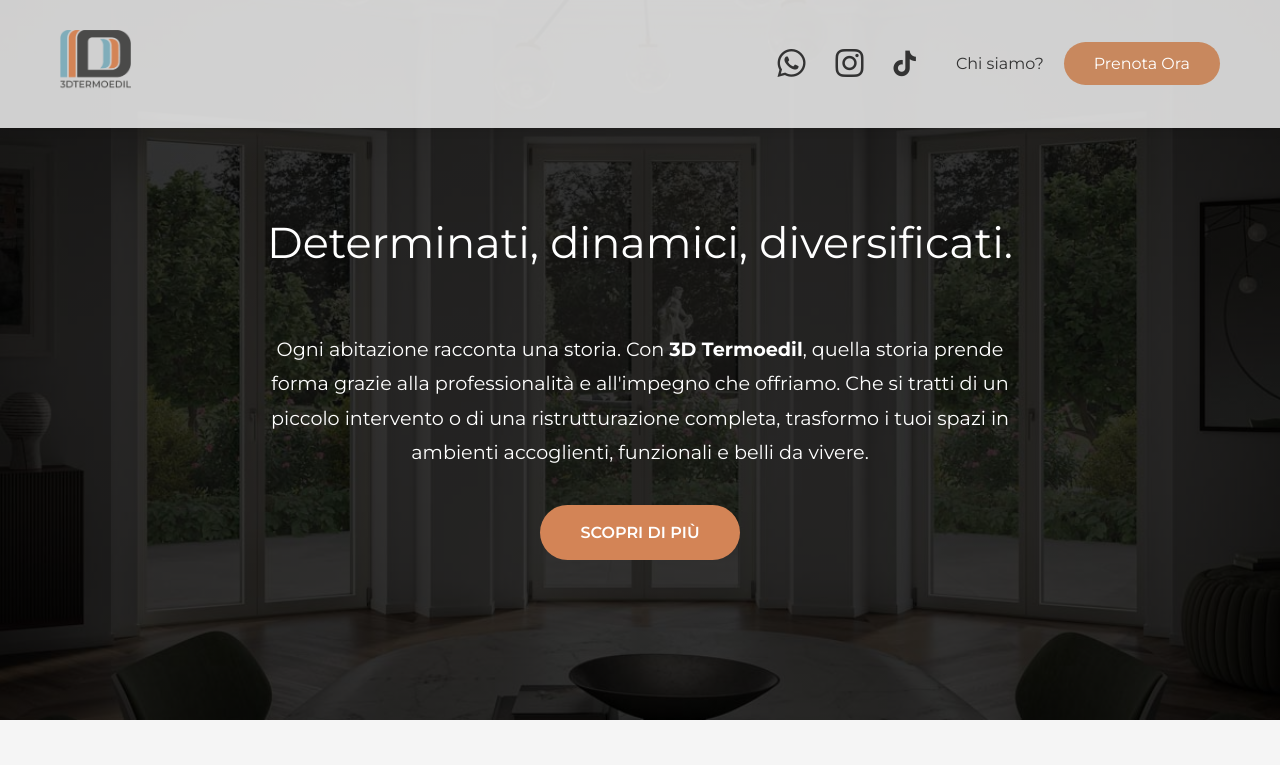
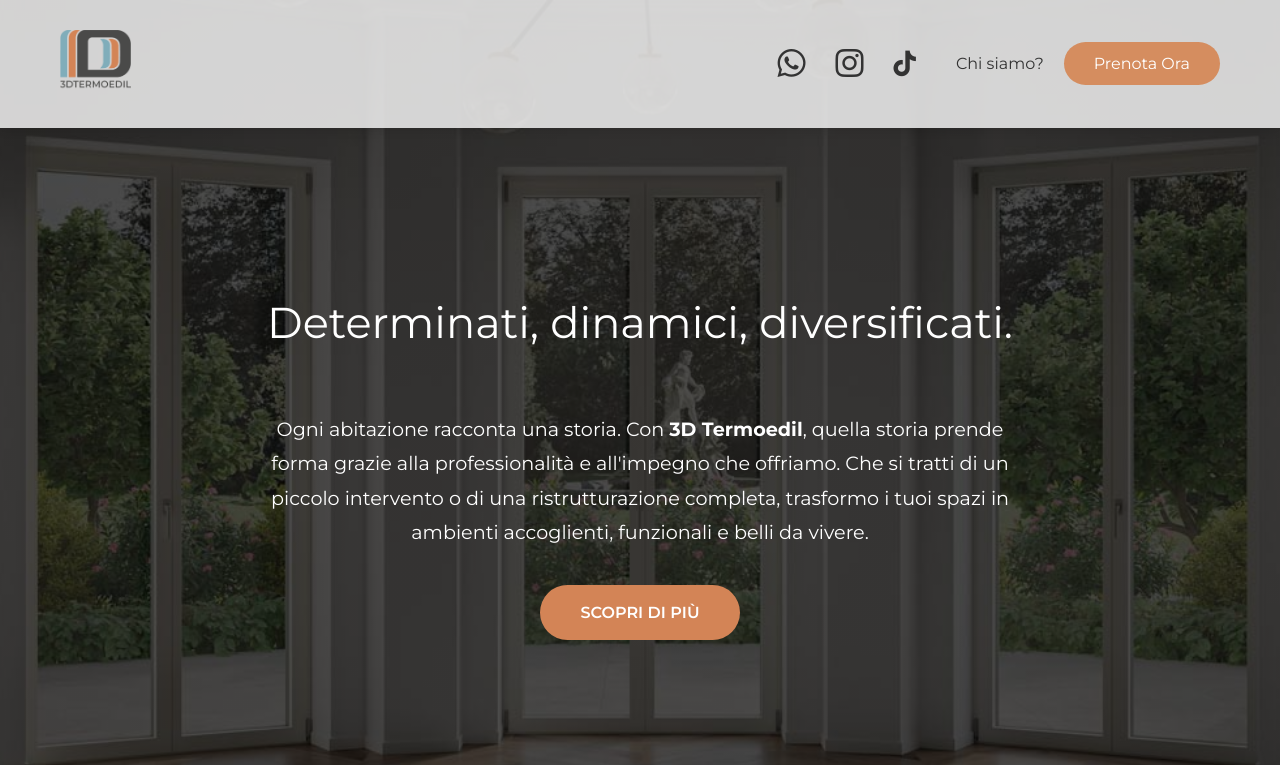
Before and after one commit to DevZexal/3dtermoedil, a plain HTML site: page 3dtermoedil/index.html in a window 1280 px wide. Shown: the top 765 px of the page. Drawn offline with Linux system fonts and the light colour scheme.

Commit message:
Fixed style

```diff
--- a/3dtermoedil/styles.css
+++ b/3dtermoedil/styles.css
@@ -99,7 +99,7 @@ body {
 
 /* Bottone Prenota */
 .btn-prenota {
-    background: #c8885e;
+    background: #d58d5f;
     color: #fff !important;
     padding: 12px 30px;
     border-radius: 30px;
@@ -107,7 +107,7 @@ body {
 }
 
 .btn-prenota:hover{
-    background: #b57246;
+    background: #e39b6c;
     transform: scale(5);
     box-shadow: 0 5px 15px rgba(217, 120, 71, 0.3);
 }
@@ -129,11 +129,11 @@ body {
 
 /* Hero Section */
 #hero {
-    min-height: 90vh;
+    min-height: 110vh;
     display: flex;
     align-items: center;
     justify-content: center;
-    background: linear-gradient(rgba(0,0,0,0.8), rgba(0,0,0,0.8)), url("images/Background2.jpg");
+    background: linear-gradient(rgba(0,0,0,0.7), rgba(0,0,0,0.7)), url("images/Background2.jpg");
     background-size: cover;
     background-position: center;
     background-attachment: fixed;
```
